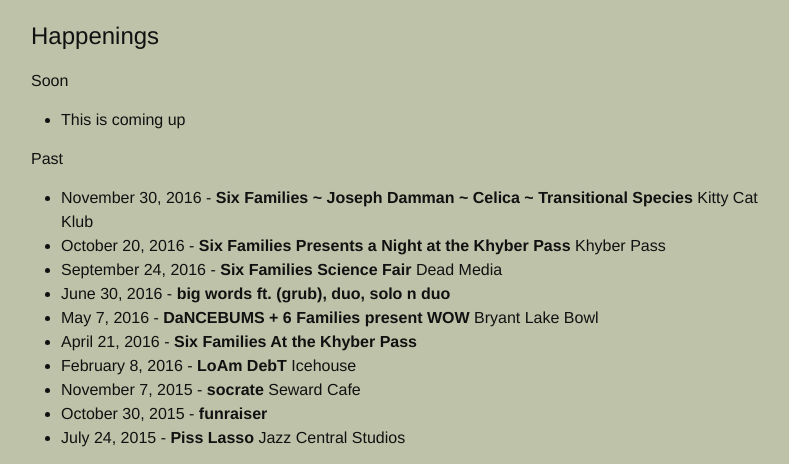
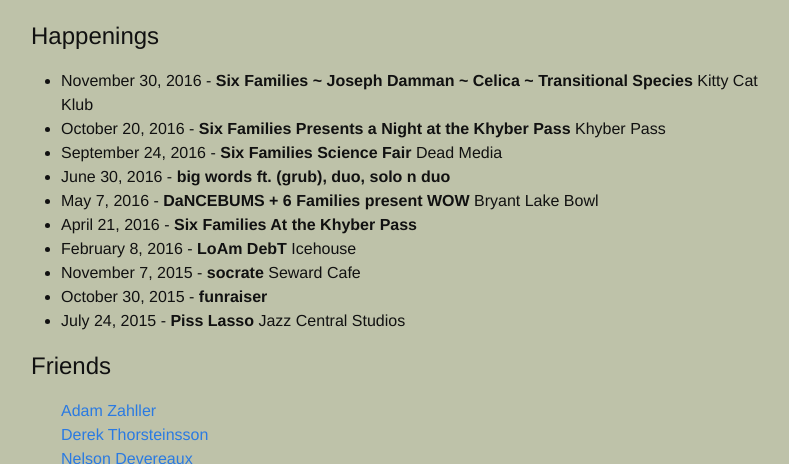
Before and after one commit to nophovenbaldwin/6families.github.io, a Jekyll site: the page built from index.html, in a window 1280 px wide and 900 px high, cut to the strip 436-900 px from the top of the window. Shown: the whole strip, without its empty margins (239-1028 px from the left). Built offline with Jekyll 4.4.1, drawn with Linux system fonts in a browser that asks for light colours.

Commit message:
Update formatting dates list

```diff
--- a/index.html
+++ b/index.html
@@ -17,11 +17,6 @@
     </ul>
 
     <h2>Happenings</h2>
-    <h4>Soon</h4>
-        <ul>
-            <li>This is coming up</li>
-        </ul>
-    <h4>Past</h4>
     <ul>
         {% for event in site.data.events %}
         <li>
```
